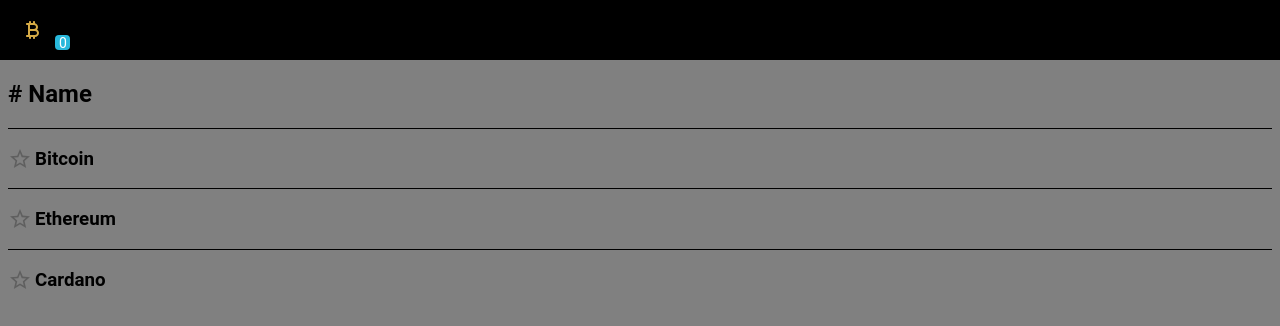
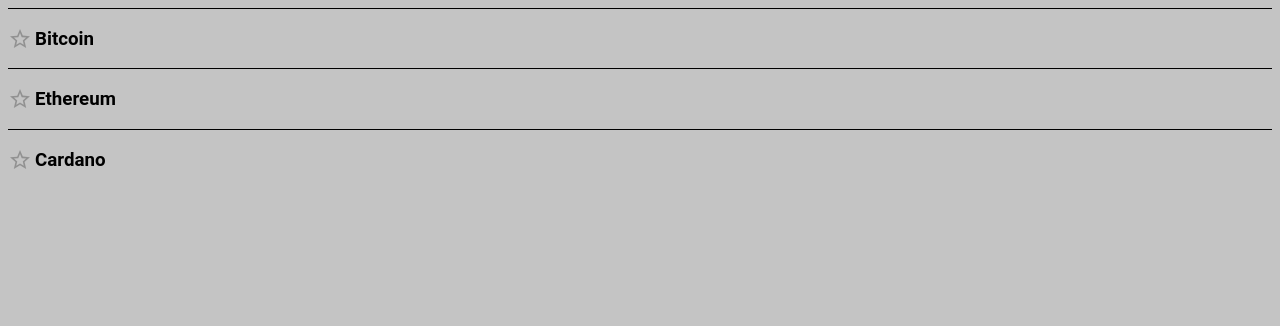
Before and after one commit to ravesjs/coin-tracker, a React app: page /favorites in a window 1280 px wide. Shown: the top 326 px of the page. Built offline with nearby package versions, Linux system fonts and the light colour scheme; the HTML template or start-up script is replaced by a standard one.

Commit message:
something

```diff
--- a/package.json
+++ b/package.json
@@ -63,6 +63,7 @@
     "dotenv": "^16.4.5",
     "react": "^18.2.0",
     "react-dom": "^18.2.0",
-    "react-redux": "^9.1.0"
+    "react-redux": "^9.1.0",
+    "react-router-dom": "^6.23.0"
   }
 }
--- a/src/App.jsx
+++ b/src/App.jsx
@@ -1,7 +1,7 @@
 import React from 'react'
 import Header from './components/Header/Header'
 import styles from 'styles/_styles.module.scss'
-import CryptoCoin from './components/crypto-coin/CryptoCoin'
+import Favorites from 'pages/FavoritesPage'
 
 function App() {
   return (
@@ -10,24 +10,7 @@
       <main className={styles.main}>
         <h2># Name</h2>
         <section>
-          <CryptoCoin
-            coin={{
-              id: 1,
-              name: 'Bitcoin',
-            }}
-          />
-          <CryptoCoin
-            coin={{
-              id: 2,
-              name: 'Ethereum',
-            }}
-          />
-          <CryptoCoin
-            coin={{
-              id: 3,
-              name: 'Cardano',
-            }}
-          />
+          <Favorites />
         </section>
       </main>
     </>
--- a/src/components/Header/Header.module.css
+++ b/src/components/Header/Header.module.css
@@ -11,7 +11,12 @@
   color: #fff;
   background-color: #000000;
   padding: 0 20px;
-  > span {
+}
+.icon {
+  color: #d6ab46;
+}
+
+.counter {
   border-radius: 4px;
   width: 15px;
   height: 15px;
@@ -26,7 +31,3 @@
   bottom: 10px;
   left: 55px;
 }
-}
-.icon {
-  color: #d6ab46;
-}
--- a/src/components/Header/Header.tsx
+++ b/src/components/Header/Header.tsx
@@ -1,4 +1,5 @@
 import React, { FC, ReactNode } from 'react'
+import { Link } from 'react-router-dom'
 import styles from './Header.module.css'
 import CurrencyBitcoinRoundedIcon from '@mui/icons-material/CurrencyBitcoinRounded'
 import { useFavorites } from '@/hooks/useFavorites'
@@ -8,8 +9,10 @@
 
   return (
     <header className={styles.header}>
-      <CurrencyBitcoinRoundedIcon className={styles.icon} />
-      <span>{favorites.length}</span>
+      <Link to="/favorites">
+        <CurrencyBitcoinRoundedIcon className={styles.icon} sx={{ fontSize: 45 }} />
+      </Link>
+      <span className={favorites.length >=1 ? styles.counter : ''}>{favorites.length >=1 ? favorites.length : '' }</span>
     </header>
   )
 }
--- a/src/components/crypto-coin/CryptoCoin.tsx
+++ b/src/components/crypto-coin/CryptoCoin.tsx
@@ -4,12 +4,12 @@
 import React, { FC } from 'react'
 import styles from './CryptoCoin.module.css'
 
-interface ICoin {
+export interface ICoin {
   name: string
   id: number
 }
 
-const CryptoCoin: FC<{ coin: ICoin }> = ({ coin }) => {
+export const CryptoCoin: FC<ICoin> = (coin) => {
   const { favorites } = useFavorites()
 
   const { toggleFavorites } = useActions()
@@ -25,7 +25,7 @@
         name={`rating-${coin.id}`}
         value={isExists ? 1 : 0}
         max={1}
-        onChange={(event, value) => {
+        onChange={(e, value) => {
           handleChange(value)
         }}
       />
@@ -33,5 +33,3 @@
     </div>
   )
 }
-
-export default CryptoCoin
--- a/src/index.tsx
+++ b/src/index.tsx
@@ -1,14 +1,15 @@
 import '@/styles/index.scss'
 import React from 'react'
 import ReactDOM from 'react-dom/client'
-import App from './App'
+import { RouterProvider } from 'react-router-dom'
 import { Provider } from 'react-redux'
 import { store } from './services/providers/store'
+import { router } from '@/router'
 
 ReactDOM.createRoot(document.getElementById('root')!).render(
   <React.StrictMode>
     <Provider store={store}>
-      <App />
+      <RouterProvider router={router} />
     </Provider>
   </React.StrictMode>
 )
--- /dev/null
+++ b/src/pages/FavoritesPage.tsx
@@ -0,0 +1,24 @@
+import React, { FC } from 'react'
+import { CryptoCoin } from '@/components/crypto-coin/CryptoCoin'
+
+interface ICoins {
+  id: number
+  name: string
+}
+
+const Favorites: FC<ICoins> = (coin) => {
+  const coins: ICoins[] = [
+    { id: 1, name: 'Bitcoin' },
+    { id: 2, name: 'Ethereum' },
+    { id: 3, name: 'Cardano' },
+  ]
+  return (
+    <>
+      {coins.map((coin) => (
+        <CryptoCoin key={coin.id} id={coin.id} name={coin.name} />
+      ))}
+    </>
+  )
+}
+
+export default Favorites
--- /dev/null
+++ b/src/router.jsx
@@ -0,0 +1,15 @@
+import React from 'react'
+import Favorites from './pages/FavoritesPage'
+import App from './App'
+import { createBrowserRouter } from 'react-router-dom'
+
+export const router = createBrowserRouter([
+  {
+    path: '/',
+    element: <App />,
+  },
+  {
+    path: '/favorites',
+    element: <Favorites />,
+  }
+])
--- a/src/styles/_general.scss
+++ b/src/styles/_general.scss
@@ -14,5 +14,5 @@
 }
 
 body {
-  background-color: grey;
+  background-color: rgb(196, 196, 196);
 }
```
Also changed, not shown: 1 other file (tests, documents, lock files or other folders). Lines whose indentation alone changed are shown as unchanged.
